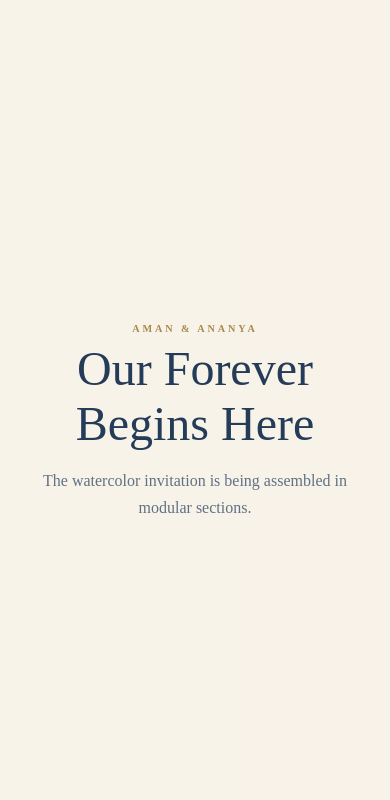
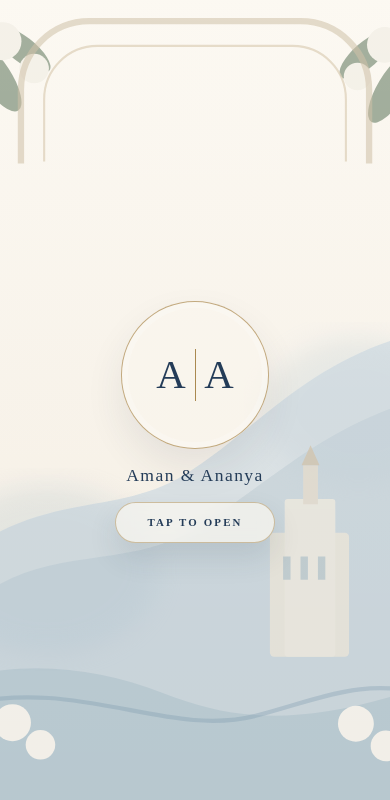
Before and after one commit to aman-srv12/peacock-wedding-card, a Next.js app in the folder watercolor-card/: page / in a window 390 px wide. Shown: the top 800 px of the page. Built offline with nearby package versions, Linux system fonts and the light colour scheme.

Commit message:
feat(watercolor): Add tap-to-open hero and countdown

```diff
--- a/watercolor-card/app/globals.css
+++ b/watercolor-card/app/globals.css
@@ -131,3 +131,240 @@ a { color: inherit; }
 @media (prefers-reduced-motion: reduce) {
   html { scroll-behavior: auto; }
 }
+
+/* Opening gate and hero */
+.open-gate {
+  position: fixed;
+  inset: 0;
+  z-index: 1000;
+  display: grid;
+  place-items: center;
+  overflow: hidden;
+  background: #f6efe3;
+}
+
+.open-gate__wash {
+  position: absolute;
+  inset: 0;
+  background:
+    linear-gradient(rgb(255 255 255 / 20%), rgb(255 255 255 / 8%)),
+    url("/hero-watercolor.svg") center / cover no-repeat;
+  filter: saturate(0.92);
+}
+
+.open-gate__content {
+  position: relative;
+  z-index: 2;
+  display: grid;
+  justify-items: center;
+  gap: 1rem;
+  padding: 2rem;
+  text-align: center;
+}
+
+.open-gate__content > p {
+  margin: 0;
+  color: var(--ink);
+  font-family: var(--display-font);
+  font-size: 1.1rem;
+  letter-spacing: 0.08em;
+}
+
+.open-gate button {
+  min-width: 10rem;
+  padding: 0.85rem 1.25rem;
+  border: 1px solid rgb(170 137 80 / 50%);
+  border-radius: 999px;
+  color: var(--ink);
+  background: rgb(250 247 240 / 72%);
+  box-shadow: 0 14px 30px rgb(42 60 75 / 12%);
+  cursor: pointer;
+  font-size: 0.68rem;
+  font-weight: 600;
+  letter-spacing: 0.2em;
+  text-transform: uppercase;
+  backdrop-filter: blur(8px);
+}
+
+.monogram {
+  display: grid;
+  grid-template-columns: auto 1px auto;
+  align-items: center;
+  gap: 0.55rem;
+  width: 9.2rem;
+  aspect-ratio: 1;
+  place-content: center;
+  border: 1px solid rgb(170 137 80 / 70%);
+  border-radius: 50%;
+  color: var(--ink);
+  background: rgb(251 247 239 / 48%);
+  box-shadow:
+    inset 0 0 0 6px rgb(255 255 255 / 18%),
+    0 18px 38px rgb(41 60 78 / 9%);
+}
+
+.monogram span {
+  font-family: var(--display-font);
+  font-size: 2.55rem;
+  font-weight: 500;
+}
+
+.monogram i {
+  width: 1px;
+  height: 3.2rem;
+  background: var(--gold);
+}
+
+.hero {
+  display: grid;
+  place-items: center;
+  padding-top: clamp(3.2rem, 7vw, 5.6rem);
+  padding-bottom: clamp(4rem, 8vw, 6.5rem);
+  text-align: center;
+  background: #f7f1e6;
+}
+
+.hero__background {
+  position: absolute;
+  inset: 0;
+  z-index: -1;
+  background:
+    linear-gradient(rgb(251 247 239 / 12%), rgb(251 247 239 / 12%)),
+    url("/hero-watercolor.svg") center / cover no-repeat;
+}
+
+.hero__inner {
+  display: grid;
+  justify-items: center;
+}
+
+.hero__monogram {
+  width: clamp(7.5rem, 20vw, 10rem);
+  margin-bottom: clamp(1.3rem, 3vw, 2.2rem);
+}
+
+.hero h1 {
+  display: grid;
+  margin: 0;
+  font-family: var(--display-font);
+  font-size: clamp(3.3rem, 8.4vw, 7rem);
+  font-weight: 500;
+  line-height: 0.8;
+}
+
+.hero h1 em {
+  margin: 0.25em 0;
+  color: var(--gold);
+  font-family: var(--script-font);
+  font-size: 0.55em;
+  font-style: normal;
+  font-weight: 400;
+}
+
+.hero__heart {
+  margin: 1rem 0 0.65rem;
+  color: var(--rose);
+  font-size: 0.8rem;
+}
+
+.hero__kicker,
+.hero__save,
+.hero__place {
+  margin: 0;
+  font-size: 0.65rem;
+  font-weight: 600;
+  letter-spacing: 0.22em;
+  text-transform: uppercase;
+}
+
+.hero__kicker {
+  color: var(--ink-soft);
+}
+
+.hero__save {
+  margin-top: 0.7rem;
+  color: var(--gold);
+}
+
+.hero__date {
+  margin: 0.45rem 0 0;
+  font-family: var(--display-font);
+  font-size: clamp(1.75rem, 4vw, 2.6rem);
+  font-weight: 500;
+}
+
+.hero__place {
+  margin-top: 0.35rem;
+  color: var(--ink-soft);
+}
+
+.hero .ornament {
+  margin-top: 2rem;
+  font-family: var(--display-font);
+  font-size: 0.75rem;
+  font-style: italic;
+  letter-spacing: 0.08em;
+}
+
+.countdown {
+  display: grid;
+  grid-template-columns: repeat(4, minmax(4rem, 1fr));
+  gap: clamp(0.5rem, 2vw, 1rem);
+  width: min(100%, 34rem);
+  margin-top: 0.25rem;
+}
+
+.countdown__item {
+  padding: 0.9rem 0.55rem;
+  border-top: 1px solid var(--line);
+  border-bottom: 1px solid var(--line);
+  background: rgb(251 247 239 / 44%);
+}
+
+.countdown__item strong,
+.countdown__item span {
+  display: block;
+}
+
+.countdown__item strong {
+  font-family: var(--display-font);
+  font-size: clamp(1.8rem, 5vw, 2.6rem);
+  font-weight: 500;
+}
+
+.countdown__item span {
+  margin-top: 0.15rem;
+  color: var(--ink-soft);
+  font-size: 0.5rem;
+  font-weight: 600;
+  letter-spacing: 0.16em;
+  text-transform: uppercase;
+}
+
+.hero__forever {
+  margin: 1.25rem 0 0;
+  color: var(--blue-deep);
+  font-family: var(--display-font);
+  font-size: 1rem;
+  font-style: italic;
+}
+
+.hero__thanks {
+  max-width: 27rem;
+  margin: 2.4rem auto 0;
+  color: var(--ink-soft);
+  font-family: var(--display-font);
+  font-size: 1.04rem;
+  line-height: 1.6;
+}
+
+@media (max-width: 520px) {
+  .countdown {
+    grid-template-columns: repeat(4, 1fr);
+    gap: 0.35rem;
+  }
+
+  .countdown__item {
+    padding-inline: 0.3rem;
+  }
+}
--- a/watercolor-card/app/page.js
+++ b/watercolor-card/app/page.js
@@ -1,11 +1,11 @@
+import HeroSection from "../components/HeroSection";
+import OpenGate from "../components/OpenGate";
+
 export default function Home() {
   return (
     <main className="watercolor-invite">
-      <section className="build-placeholder">
-        <p className="eyebrow">Aman & Ananya</p>
-        <h1>Our Forever Begins Here</h1>
-        <p>The watercolor invitation is being assembled in modular sections.</p>
-      </section>
+      <OpenGate />
+      <HeroSection />
     </main>
   );
 }
--- /dev/null
+++ b/watercolor-card/components/Countdown.js
@@ -0,0 +1,43 @@
+"use client";
+
+import { useEffect, useMemo, useState } from "react";
+
+function getRemaining(target) {
+  const distance = Math.max(0, new Date(target).getTime() - Date.now());
+  return {
+    days: Math.floor(distance / 86400000),
+    hours: Math.floor((distance / 3600000) % 24),
+    minutes: Math.floor((distance / 60000) % 60),
+    seconds: Math.floor((distance / 1000) % 60),
+  };
+}
+
+export default function Countdown({ target }) {
+  const initial = useMemo(() => getRemaining(target), [target]);
+  const [remaining, setRemaining] = useState(initial);
+
+  useEffect(() => {
+    const update = () => setRemaining(getRemaining(target));
+    update();
+    const id = window.setInterval(update, 1000);
+    return () => window.clearInterval(id);
+  }, [target]);
+
+  const items = [
+    ["Days", remaining.days],
+    ["Hrs", remaining.hours],
+    ["Mins", remaining.minutes],
+    ["Secs", remaining.seconds],
+  ];
+
+  return (
+    <div className="countdown" aria-label="Countdown to Varmala">
+      {items.map(([label, value]) => (
+        <div className="countdown__item" key={label}>
+          <strong>{String(value).padStart(2, "0")}</strong>
+          <span>{label}</span>
+        </div>
+      ))}
+    </div>
+  );
+}
--- /dev/null
+++ b/watercolor-card/components/HeroSection.js
@@ -0,0 +1,38 @@
+import Countdown from "./Countdown";
+import { wedding } from "../data/wedding";
+
+export default function HeroSection() {
+  return (
+    <section className="hero invite-section" aria-labelledby="hero-title">
+      <div className="hero__background" aria-hidden="true" />
+      <div className="invite-section__inner hero__inner">
+        <div className="hero__monogram monogram" aria-hidden="true">
+          <span>A</span>
+          <i />
+          <span>A</span>
+        </div>
+
+        <h1 id="hero-title">
+          <span>{wedding.couple.groom.firstName}</span>
+          <em>Weds</em>
+          <span>{wedding.couple.bride.firstName}</span>
+        </h1>
+
+        <div className="hero__heart" aria-hidden="true">♥</div>
+        <p className="hero__kicker">We are getting married</p>
+        <div className="hero__heart" aria-hidden="true">♥</div>
+
+        <p className="hero__save">Save the Date</p>
+        <p className="hero__date">{wedding.heroDate}</p>
+        <p className="hero__place">{wedding.city}, {wedding.state}</p>
+
+        <div className="ornament">The countdown begins</div>
+        <Countdown target={wedding.countdownTarget} />
+        <p className="hero__forever">❦ Until our forever begins ❦</p>
+        <p className="hero__thanks">
+          Thank you for being a part of our special day.
+        </p>
+      </div>
+    </section>
+  );
+}
--- /dev/null
+++ b/watercolor-card/components/OpenGate.js
@@ -0,0 +1,35 @@
+"use client";
+
+import { useEffect, useState } from "react";
+
+export default function OpenGate() {
+  const [open, setOpen] = useState(false);
+
+  useEffect(() => {
+    if (open) return undefined;
+    const previous = document.body.style.overflow;
+    document.body.style.overflow = "hidden";
+    return () => {
+      document.body.style.overflow = previous;
+    };
+  }, [open]);
+
+  if (open) return null;
+
+  return (
+    <div className="open-gate" role="dialog" aria-label="Open wedding invitation">
+      <div className="open-gate__wash" aria-hidden="true" />
+      <div className="open-gate__content">
+        <div className="monogram" aria-label="A and A">
+          <span>A</span>
+          <i />
+          <span>A</span>
+        </div>
+        <p>Aman &amp; Ananya</p>
+        <button type="button" onClick={() => setOpen(true)}>
+          Tap to Open
+        </button>
+      </div>
+    </div>
+  );
+}
```
Also changed, not shown: watercolor-card/public/hero-watercolor.svg (added).
